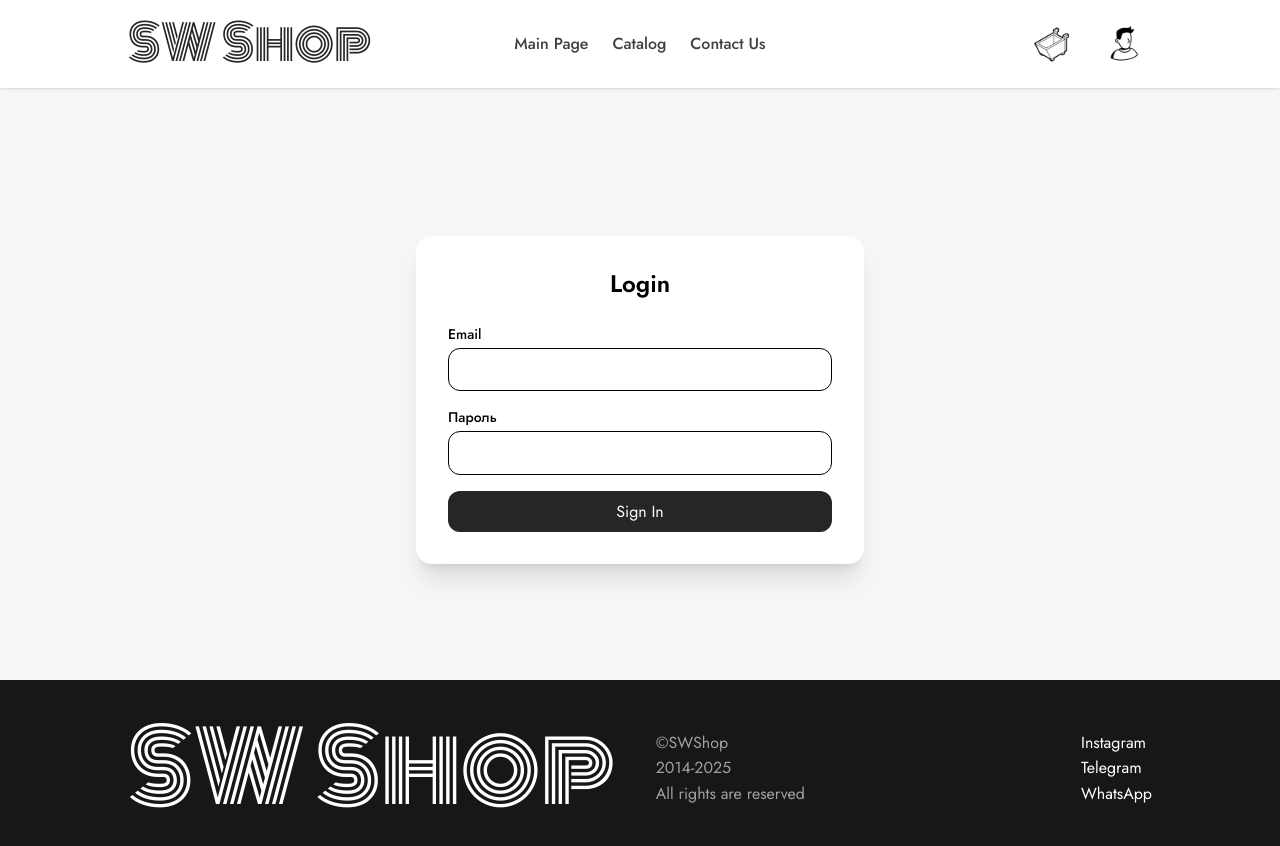
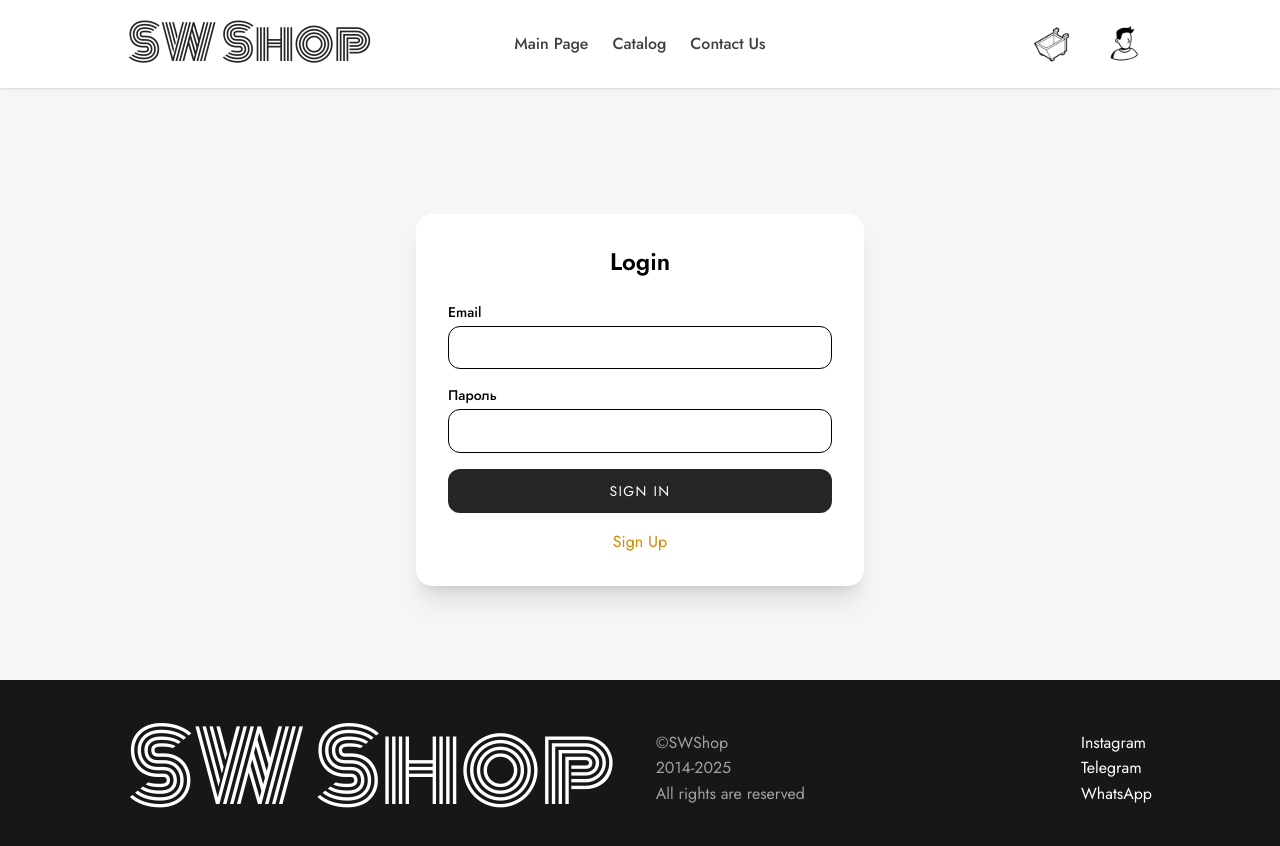
Before and after one commit to maaax1k/websec, a React (Vite) app: page /login in a window 1280 px wide. Shown: the top 846 px of the page. Built offline with nearby package versions, Linux system fonts and the light colour scheme.

Commit message:
'logreg'

```diff
--- a/src/components/logreg/Login.jsx
+++ b/src/components/logreg/Login.jsx
@@ -1,5 +1,5 @@
 import { useState } from 'react';
-import { useNavigate } from 'react-router-dom';
+import { useNavigate, Link } from 'react-router-dom';
 import api from '../../api/axios'; // импорт созданного axios
 
 function Login() {
@@ -8,16 +8,29 @@ function Login() {
     const [error, setError] = useState('');
     const navigate = useNavigate();
 
+    const [isLoggingIn, setIsLoggingIn] = useState(false);
+    const [isSuccess, setIsSuccess] = useState(false);
+
     const handleSubmit = async (e) => {
         e.preventDefault();
+        setIsLoggingIn(true);
+        setError('');
+
         try {
             const response = await api.post('/auth/login/', { email, password });
             localStorage.setItem('user', JSON.stringify(response.data.user));
 
-            alert('Успешный вход!');
-            navigate('/');
-            window.location.reload(); // Чтобы Header обновил состояние
+            setIsLoggingIn(false);
+            setIsSuccess(true); // Включаем состояние успеха
+
+            // Небольшая пауза перед редиректом, чтобы пользователь увидел "Success"
+            setTimeout(() => {
+                navigate('/');
+                window.location.reload();
+            }, 800);
+
         } catch (err) {
+            setIsLoggingIn(false);
             setError(err.response?.data?.detail || 'Ошибка при входе');
         }
     };
@@ -48,9 +61,36 @@ function Login() {
                             required
                         />
                     </div>
-                    <button type="submit" className="w-full bg-neutral-800 text-white py-2 rounded-xl">
-                        Sign In
+                    <button
+                        type="submit"
+                        disabled={isLoggingIn || isSuccess}
+                        className={`
+        w-full py-3 rounded-xl uppercase tracking-widest text-sm transition-all duration-300
+        ${isSuccess
+                                ? 'bg-green-600 text-white'
+                                : 'bg-neutral-800 hover:bg-black text-white active:scale-[0.99] disabled:opacity-70'
+                            }
+    `}
+                    >
+                        <div className="flex items-center justify-center gap-2">
+                            {isLoggingIn ? (
+                                <>
+                                    <div className="w-4 h-4 border-2 border-white/20 border-t-white rounded-full animate-spin"></div>
+                                    <span>Checking...</span>
+                                </>
+                            ) : isSuccess ? (
+                                <>
+                                    <svg className="w-5 h-5 animate-bounceSmall" fill="none" stroke="currentColor" viewBox="0 0 24 24">
+                                        <path strokeLinecap="round" strokeLinejoin="round" strokeWidth="3" d="M5 13l4 4L19 7" />
+                                    </svg>
+                                    <span>Welcome back</span>
+                                </>
+                            ) : (
+                                "Sign In"
+                            )}
+                        </div>
                     </button>
+                    <Link className='w-full text-center block text-yellow-600' to='/registration'>Sign Up</Link>
                 </form>
             </div>
         </div>
--- a/src/components/logreg/Registration.jsx
+++ b/src/components/logreg/Registration.jsx
@@ -1,5 +1,6 @@
 import { useState } from 'react';
 import api from '../../api/axios';
+import {Link} from 'react-router-dom'
 
 function Register() {
   const [formData, setFormData] = useState({
@@ -57,6 +58,7 @@ function Register() {
           <button type="submit" className="w-full bg-neutral-800 text-white py-2 rounded-xl">
             Sign Up
           </button>
+          <Link className='w-full text-center block text-yellow-600' to='/login'>Sign In</Link>
         </form>
       </div>
     </div>
```
